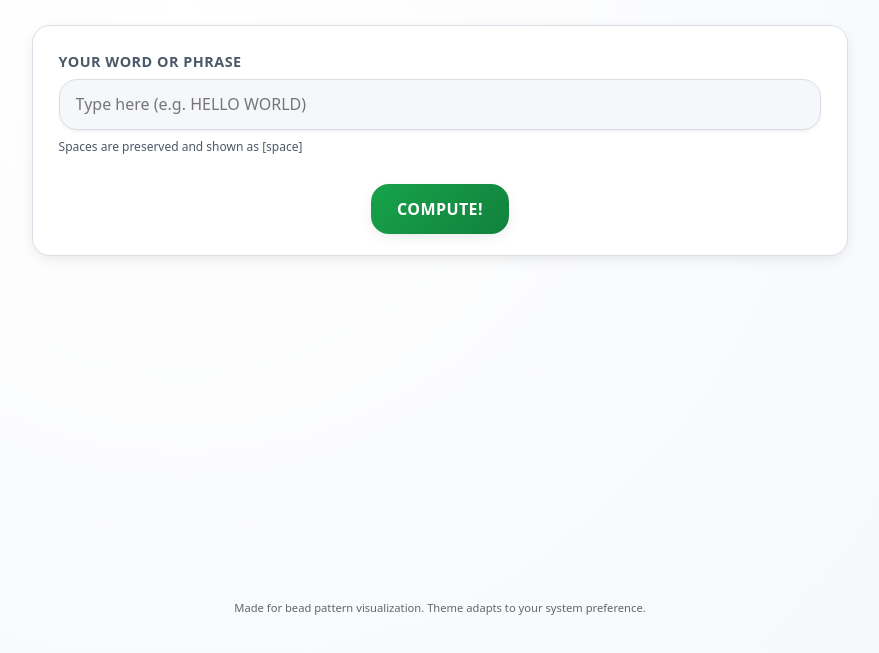
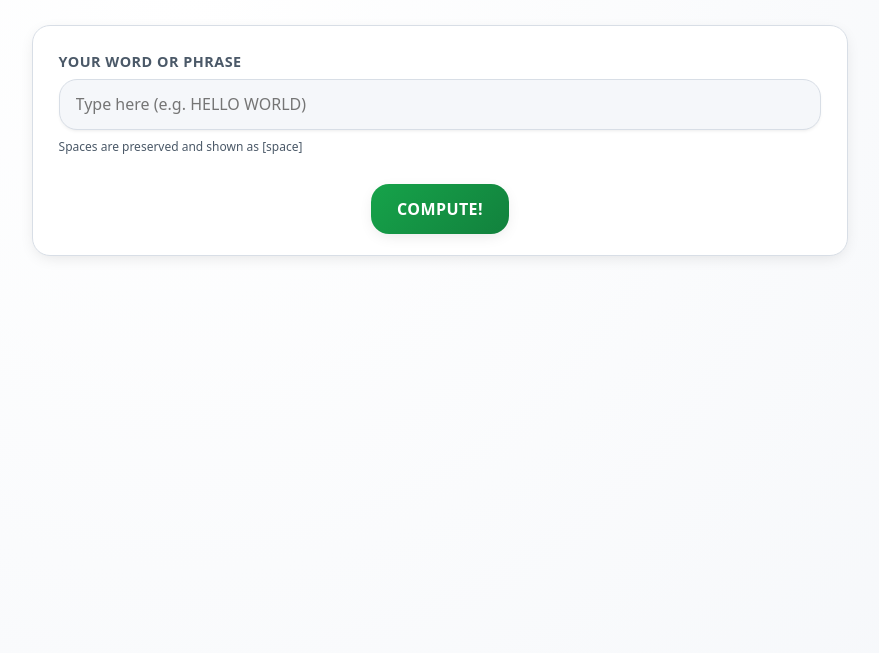
Before and after one commit to R0mb0/Bead_binary_bracelet, a plain HTML site: page docs/index.html in a window 1280 px wide. Shown: the part 139-792 px from the top of the page, without its empty margins (200-1079 px from the left). Drawn offline with Linux system fonts and the light colour scheme.

Commit message:
removed text

```diff
--- a/docs/index.html
+++ b/docs/index.html
@@ -32,7 +32,6 @@
   </main>
 
   <footer>
-    <p>Made for bead pattern visualization. Theme adapts to your system preference.</p>
   </footer>
 </div>
 </body>
```
